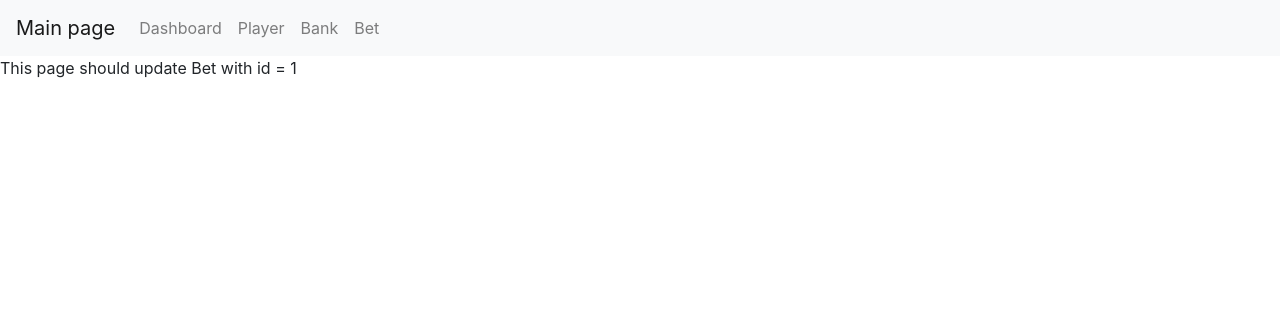
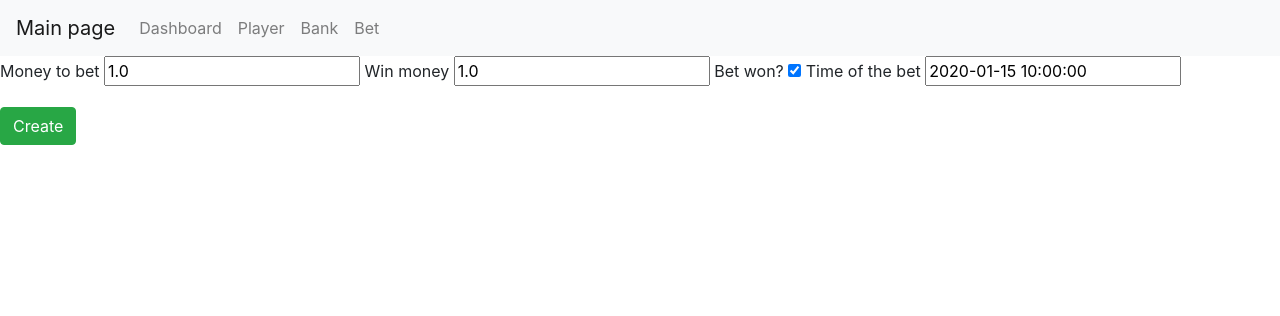
Before and after one commit to vovapasko/super-app-150, a Flask app: page /bets/1 in a window 1280 px wide. Shown: the top 316 px of the page. Run offline with Flask 2, Linux system fonts and the light colour scheme; tables that the repository leaves empty hold one stand-in row (values such as "Sample post"); some libraries are stand-ins or nearby versions.

Commit message:
Provided CRUD for Bet entity

```diff
--- a/db.py
+++ b/db.py
@@ -55,14 +55,6 @@ class Database():
         session.commit()
         print("Player deleted successfully!")
 
-    # casino
-
-    def delete_casino(self, player_id):
-        session = Session(bind=self.connection)
-        playerData = session.query(Casino).filter(Casino.player_id == player_id).first()
-        session.delete(playerData)
-        session.commit()
-
     # username
     def delete_username(self, player_id):
         session = Session(bind=self.connection)
@@ -92,6 +84,11 @@ class Database():
         bets = self.session.query(Bet).all()
         return bets
 
+    def fetchBet(self, bet_id):
+        self.session = Session(bind=self.connection)
+        bet = self.session.query(Bet).filter(Bet.bet_id == bet_id).first()
+        return bet
+
     def deleteBet(self, bet_id):
         session = Session(bind=self.connection)
         betData = session.query(Bet).filter(Bet.bet_id == bet_id).first()
@@ -118,8 +115,8 @@ class Database():
     def updateBankWithTime(self, player_id, sold_time, sold_coins):
         session = Session(bind=self.connection)
         dataToUpdate = {Bank.sold_coins: sold_coins}
-        betData = session.query(Bank).filter(Bank.player_id == player_id).filter(Bank.sold_time == sold_time)
-        betData.update(dataToUpdate)
+        bankData = session.query(Bank).filter(Bank.player_id == player_id).filter(Bank.sold_time == sold_time)
+        bankData.update(dataToUpdate)
         session.commit()
         print("Bank updated successfully!")
 
@@ -128,9 +125,15 @@ class Database():
         banks = self.session.query(Bank).all()
         return banks
 
+    def fetchBank(self, player_id, sold_time):
+        self.session = Session(bind=self.connection)
+        bank = self.session.query(Bank).filter(Bank.player_id == player_id).filter(Bank.sold_time == sold_time)
+        return bank
+
     def deleteBank(self, player_id, sold_time):
         session = Session(bind=self.connection)
-        bankData = session.query(Bank).filter(Bank.player_id == player_id).filter(Bank.sold_time == sold_time).filter().first()
+        bankData = session.query(Bank).filter(Bank.player_id == player_id).filter(
+            Bank.sold_time == sold_time).filter().first()
         session.delete(bankData)
         session.commit()
         print("Bank deleted successfully!")
--- a/main.py
+++ b/main.py
@@ -72,9 +72,24 @@ def bets():
     return render_template("bet.html", all_bets=all_bets)
 
 
-@app.route('/bets/<bet_id>')
+@app.route('/bets/<bet_id>', methods=["GET", "POST"])
 def update_bet(bet_id):
-    return render_template("update_bet.html", bet_id=bet_id)
+    bet_data = database.fetchBet(bet_id)
+    form = BetForm(
+        bet_id=bet_data.bet_id,
+        bet_money=bet_data.bet_money,
+        won_money=bet_data.won_money,
+        won_bet=bet_data.won_bet,
+        bet_time=bet_data.bet_time
+    )
+    if request.method == "POST":
+        bet_money = form.bet_money.data
+        won_money = form.won_money.data
+        won_bet = form.won_bet.data
+        bet_time = form.bet_time.data
+        database.updateBet(bet_id, bet_money, won_money, won_bet, bet_time)
+        return redirect(url_for("bets"))
+    return render_template("update_bet.html", form=form)
 
 
 @app.route('/bets/delete_bet/<bet_id>')
--- a/templates/update_bet.html
+++ b/templates/update_bet.html
@@ -9,7 +9,25 @@
 {% extends 'index.html' %}
 {%block content %}
 {{ super() }}
-<p>This page should update Bet with id = {{bet_id}}</p>
+
+<form method="post">
+    {{form.hidden_tag()}}
+
+    <div class="form-group">
+        {{form.bet_money.label}}
+        {{form.bet_money}}
+        {{form.won_money.label}}
+        {{form.won_money}}
+        {{form.won_bet.label}}
+        {{form.won_bet}}
+        {{form.bet_time.label}}
+        {{form.bet_time}}
+
+
+    </div>
+    {{form.Submit(class_="btn btn-success")}}
+</form>
+
 {%endblock%}
 
 </body>
--- a/wtf_forms.py
+++ b/wtf_forms.py
@@ -14,7 +14,7 @@ class BetForm(FlaskForm):
     bet_id = IntegerField('Id', validators=[DataRequired()])
     bet_money = FloatField('Money to bet', validators=[DataRequired()])
     won_money = FloatField('Win money', validators=[DataRequired()])
-    won_bet = BooleanField('Bet won?', validators=[DataRequired()])
+    won_bet = BooleanField('Bet won?')
     bet_time = StringField('Time of the bet', validators=[DataRequired()])
     Submit = SubmitField("Create")
 
```
